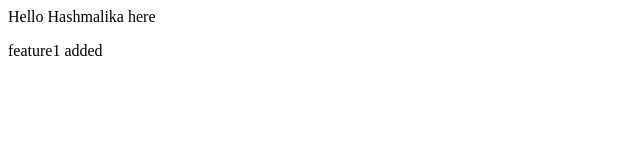
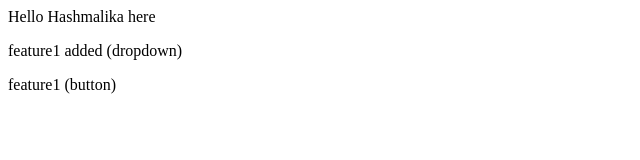
Before and after one commit to Hashmalika/LocalRepo, a plain HTML site: page index.html in a window 1280 px wide. Shown: the whole page, without its empty margins (0-640 px from the left). Drawn offline with Linux system fonts and the light colour scheme.

Commit message:
save changes

```diff
--- a/index.html
+++ b/index.html
@@ -1,2 +1,3 @@
 <p> Hello  Hashmalika  here </p>
-<p> feature1 added</p>
+<p> feature1 added (dropdown)</p>
+<p> feature1 (button)</p>
```
